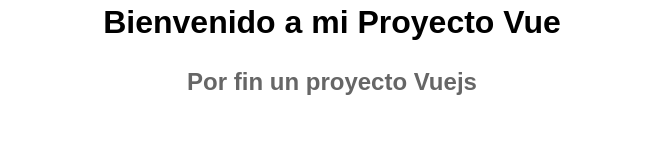
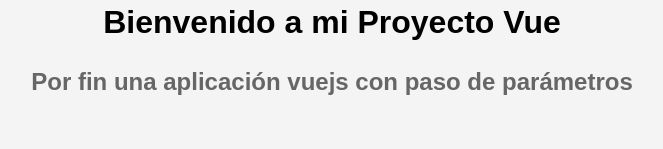
Before and after one commit to Antonio-Moya-Calvo/Ejercicios-Vue, a Vue app: page / in a window 1280 px wide. Shown: the part 151-300 px from the top of the page, without its empty margins (308-971 px from the left). Built offline with nearby package versions, Linux system fonts and the light colour scheme.

Commit message:
feature(componets): Paso de parámetros por props

```diff
--- a/src/App.vue
+++ b/src/App.vue
@@ -1,6 +1,7 @@
 <script setup>
+
   import TheTitle from'./components/TheTitle.vue'
-
+const propTitle = 'Por fin una aplicación vuejs con paso de parámetros'
 </script>
 
 <template>
@@ -9,15 +10,16 @@
   </header>
   <main>
     <h1>Bienvenido a mi Proyecto Vue</h1>
-    <TheTitle></TheTitle>
+    <TheTitle :propTitle></TheTitle>
   </main>
 </template>
 
 <style scoped>
+
 header {
   width: 100%;
   line-height: 1.5;
-  background-color: var(--color-background);
+  background-color: var(--color-bg-secondary);
   display: flex;
  flex-direction: row;
  justify-content: center;
--- a/src/assets/reset.css
+++ b/src/assets/reset.css
@@ -8,6 +8,7 @@
   html,
   body {
     height: 100%;
+    background-color: var(--color-background);
   }
 
   body {
--- a/src/components/TheTitle.vue
+++ b/src/components/TheTitle.vue
@@ -1,5 +1,9 @@
+<script setup>
+import { defineProps } from 'vue'
+    const props = defineProps(['propTitle'])
+</script>
 <template>
-    <h2>Por fin un proyecto Vuejs</h2>
+    <h2>{{ props.propTitle }}</h2>
 </template>
 <style scoped>
     h2{
```
